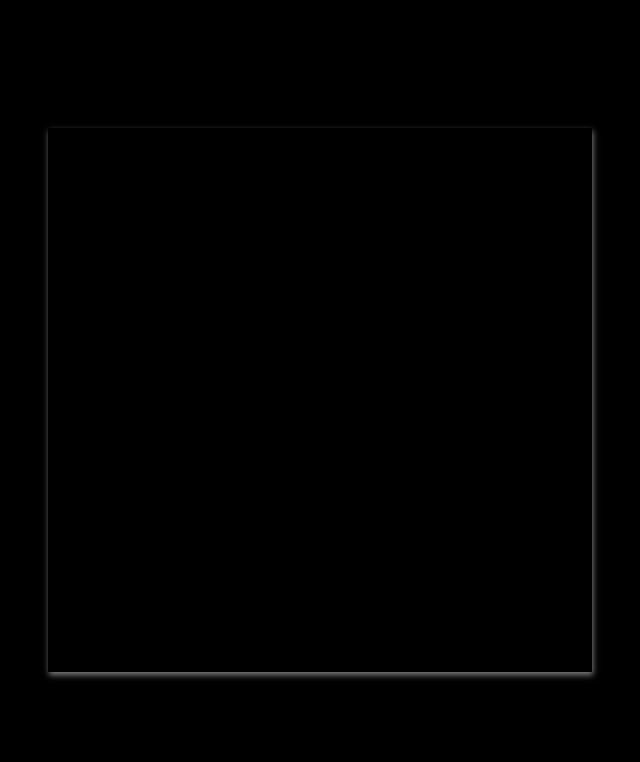
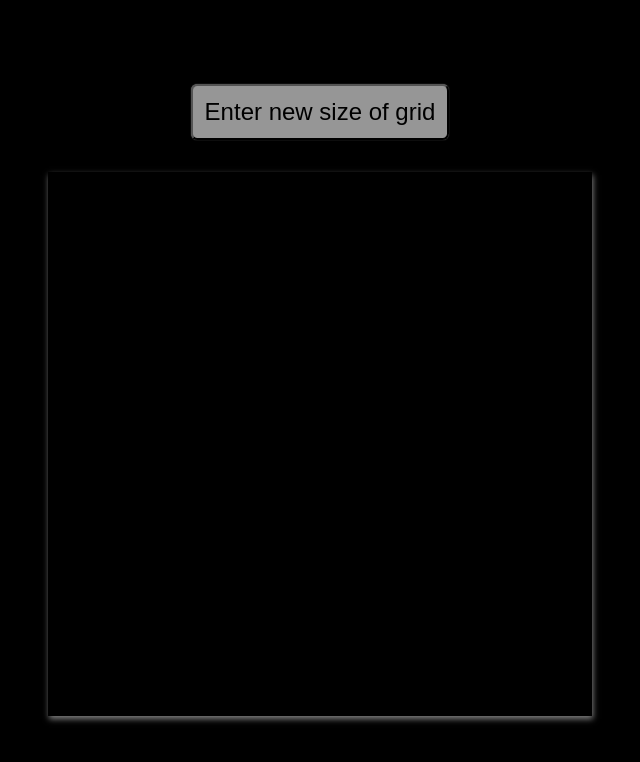
Before and after one commit to Dharmesh09/etch-a-sketch, a plain HTML site: page index.html in a window 1280 px wide. Shown: the whole page, without its empty margins (320-960 px from the left). Drawn offline with Linux system fonts and the light colour scheme.

Commit message:
Add button to create desired grid

```diff
--- a/index.html
+++ b/index.html
@@ -10,7 +10,11 @@
     <title>Etch-a-Sketch</title>
 </head>
 <body>
-    <div id="container"></div>
+    <div class="box">
+        <button id="size" onclick="askSize()">Enter new size of grid</button>
+        <div id="container"></div>
+    </div>
+
     <script type="text/javascript" src="script.js"></script>
 
 
--- a/script.js
+++ b/script.js
@@ -1,7 +1,18 @@
 const container = document.getElementById("container");
-
+let btn = document.getElementById("size");
 const DEFAULT_SIZE = 25;
 let mouseDown = false;
+
+let size = 16;
+
+function askSize(){
+    size = prompt("Please enter required size: ");
+    if(size>100 || size < 1){
+        alert("Size must be between 1 and 100!");
+        askSize();
+    }
+    createGrid(size);
+}
 
 function createGrid(size) {
     container.style.gridTemplateColumns = `repeat(${size}, 1fr)`;
@@ -12,7 +23,6 @@ function createGrid(size) {
         const cell = document.createElement('div');
         cell.classList.add('cell');
         cell.addEventListener('mouseover', changeColor);
-        cell.addEventListener('mousedown', changeColor);
         container.appendChild(cell);
     }
 }
--- a/styles.css
+++ b/styles.css
@@ -4,17 +4,46 @@ body{
     /* padding: 1rem 1rem 1rem 1rem; */
 }
 
+.box{
+    display: flex;
+    flex-direction: column;
+    justify-content: space-between;
+    align-items: center;
+    top:50%;
+    left: 50%;
+    transform: translate3d(-50%,-50%, 0);
+    position: absolute;
+    gap: 2rem;
+}
+
 #container {
     display: grid;
     width: 544px;
     height: 544px;
-    top:50%;
+    /* top:50%;
     left: 50%;
     transform: translate3d(-50%,-50%, 0);
-    position: absolute;
+    position: absolute; */
     box-shadow: grey 1px 3px 6px;
 }
 
-.cell {
-    /* border: 1px solid grey; */
+/* .cell {
+    border: 1px solid grey;
+} */
+
+#size{
+    font-size: 1.5rem;
+    font-weight: 400;
+    padding: 0.75rem;
+    /* left: 50%;
+    transform: translate3d(-50%,-50%, 0);
+    position: absolute; */
+    border-radius: 0.4rem;
+    background-color: rgb(150,150,150);
+    box-shadow: grey 0px 0px 1px;
 }
+
+#size:hover{
+    cursor: pointer;
+    background-color: rgb(60,60,60);
+}
```
